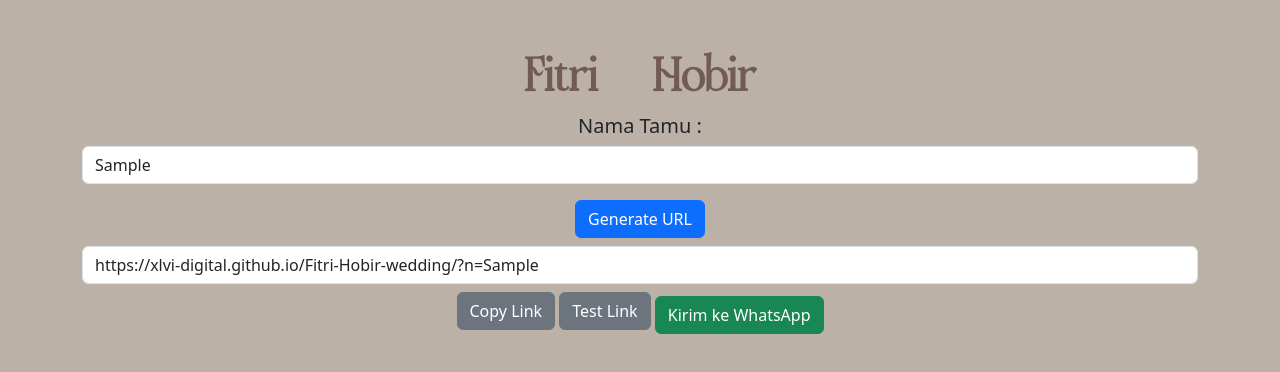
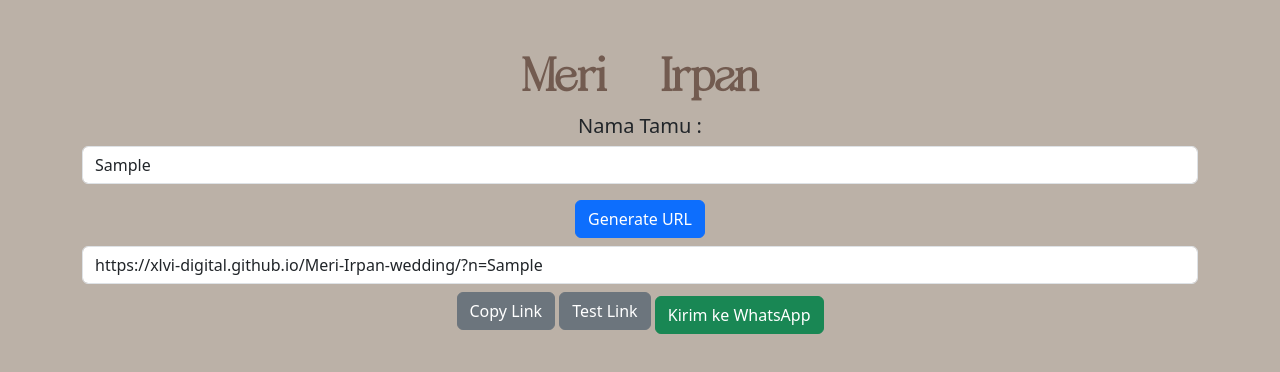
Before and after one commit to xlvi-digital/Meri-Irpan-wedding, a plain HTML site: page tamu/index.html in a window 1280 px wide. Both pictures are taken after typing "Sample" into the empty fields and a click on the button "Generate URL". Drawn offline with nearby package versions, Linux system fonts and the light colour scheme; files whose address does not match are found by name.

```diff
--- a/tamu/index.html
+++ b/tamu/index.html
@@ -3,7 +3,7 @@
   <head>
     <meta charset="UTF-8" />
     <meta name="viewport" content="width=device-width, initial-scale=1.0" />
-    <title>Nama Tamu | Fitri & Hobir</title>
+    <title>Nama Tamu | Meri & Irpan</title>
     <link rel="shortcut icon" href="../assets/img/xlvi-logo.png" />
     <link
       href="https://cdn.jsdelivr.net/npm/bootstrap@5.3.0-alpha3/dist/css/bootstrap.min.css"
@@ -37,7 +37,7 @@
     <div class="container mt-5">
       <div class="row justify-content-center">
         <div class="col-12">
-          <h1>Fitri & Hobir</h1>
+          <h1>Meri & Irpan</h1>
           <h5 class="text-center">Nama Tamu :</h5>
 
           <!-- Input Name Section -->
@@ -90,7 +90,7 @@
 
           if (nameInput !== "") {
             const baseUrl =
-              "https://xlvi-digital.github.io/Fitri-Hobir-wedding/";
+              "https://xlvi-digital.github.io/Meri-Irpan-wedding/";
             const invitationUrl = `${baseUrl}?n=${encodeURI(nameInput).replace(/%20/g, "+")}`;
 
             // Menampilkan URL di input
@@ -115,7 +115,7 @@
 
 Tanpa mengurangi rasa hormat, perkenankan kami mengundang Bapak/Ibu/Saudara/I, teman sekaligus sahabat, untuk menghadiri acara pernikahan kami.
 
-Fitri & Hobir
+Meri & Irpan
 
 Berikut link undangan kami untuk info lengkap dari acara, bisa kunjungi:
 
```
Also changed, not shown: index.html (+1 -1 lines), assets/img/Meri-Irpan.jpg (renamed from assets/img/my-photo/thumbnail.jpg).
